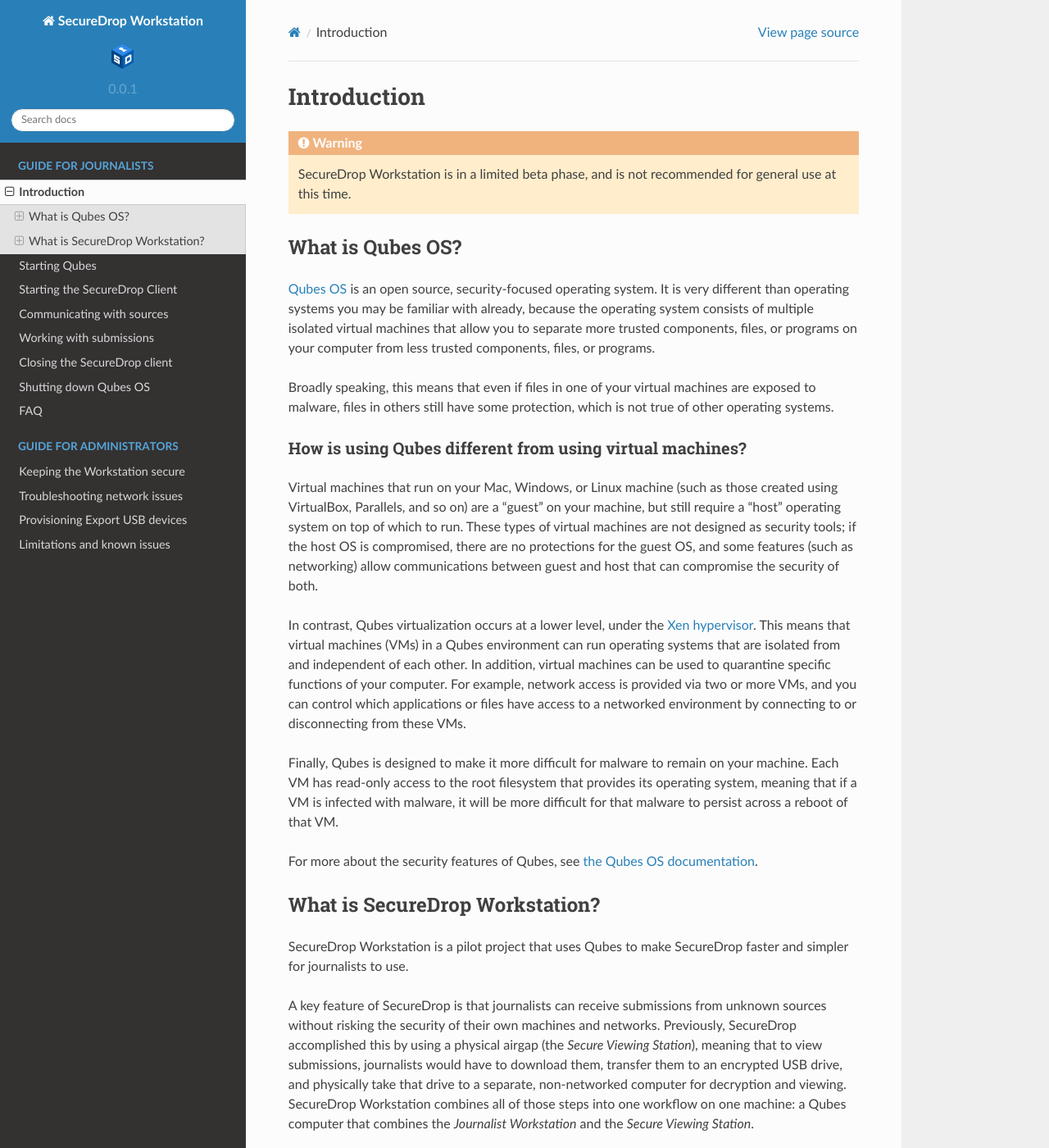
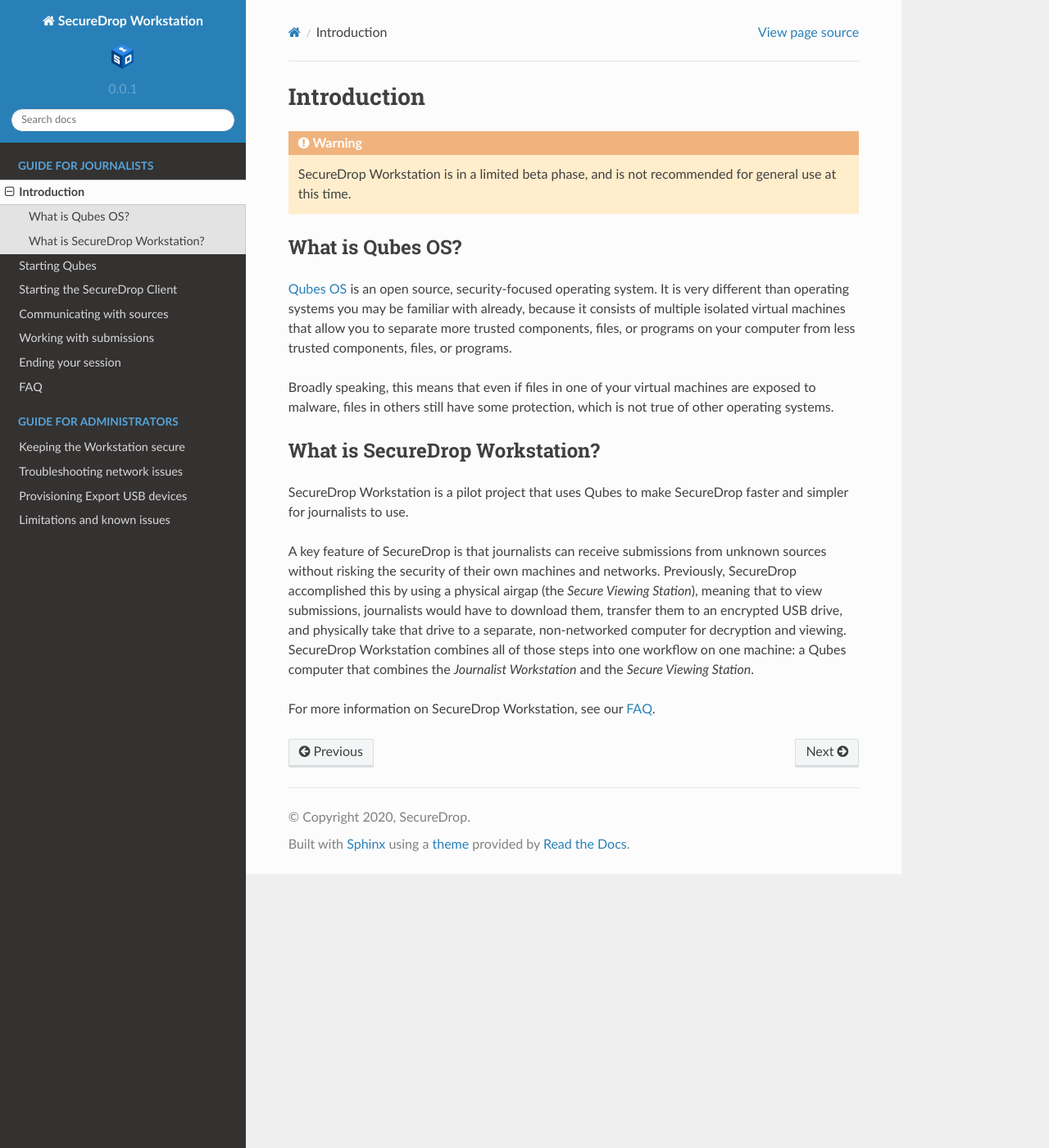
Before and after one commit to freedomofpress/securedrop-workstation-docs, a Sphinx documentation site: the page built from docs/journalist/introduction.rst, in a window 1280 px wide and 1400 px high. Shown: the whole window at 82% size. Built offline with Sphinx 7.4.7 and the Read the Docs theme 2.0.0, drawn with Linux system fonts in a browser that asks for light colours; some of the changed text lies outside the part shown.

Commit message:
Combine closing_client and stopping_qubes into one doc, incorporate feedback.

```diff
--- a/docs/index.rst
+++ b/docs/index.rst
@@ -21,8 +21,7 @@
    journalist/starting_client
    journalist/sources
    journalist/submissions
-   journalist/closing_client
-   journalist/stopping_qubes
+   journalist/ending_session
    journalist/faq
 
 
--- a/docs/journalist/introduction.rst
+++ b/docs/journalist/introduction.rst
@@ -8,7 +8,7 @@
 
 `Qubes OS`_ is an open source, security-focused
 operating system. It is very different than operating systems you may be
-familiar with already, because the operating system consists of multiple
+familiar with already, because it consists of multiple
 isolated virtual machines that allow you to separate more
 trusted components, files, or programs on your computer from less trusted
 components, files, or programs.
@@ -18,38 +18,6 @@
 not true of other operating systems.
 
 .. _`Qubes OS`: https://www.qubes-os.org
-
-How is using Qubes different from using virtual machines?
-~~~~~~~~~~~~~~~~~~~~~~~~~~~~~~~~~~~~~~~~~~~~~~~~~~~~~~~~~
-
-Virtual machines that run on your Mac, Windows, or Linux machine (such as those
-created using VirtualBox, Parallels, and so on) are a "guest" on your machine,
-but still require a "host" operating system on top of which to run. These types
-of virtual machines are not designed as security tools; if the host OS is
-compromised, there are no protections for the guest OS, and some features (such
-as networking) allow communications between guest and host that can compromise
-the security of both.
-
-In contrast, Qubes virtualization occurs at a lower level, under the `Xen
-hypervisor`_. This means that virtual machines (VMs) in a Qubes environment
-can run operating systems that are isolated from and independent of each
-other. In addition, virtual machines can be used to quarantine specific
-functions of your computer. For example, network access is provided via two or
-more VMs, and you can control which applications or files
-have access to a networked environment by connecting to or disconnecting from
-these VMs.
-
-Finally, Qubes is designed to make it more difficult for malware to remain on
-your machine. Each VM has read-only access to the root filesystem that
-provides its operating system, meaning that if a VM is infected
-with malware, it will be more difficult for that malware to persist across a
-reboot of that VM.
-
-For more about the security features of Qubes, see
-`the Qubes OS documentation`_.
-
-.. _`Xen hypervisor`: https://wiki.xen.org/wiki/Xen_Project_Software_Overview
-.. _`the Qubes OS documentation`: https://www.qubes-os.org/faq/#general--security
 
 What is SecureDrop Workstation?
 -------------------------------
@@ -67,23 +35,4 @@
 into one workflow on one machine: a Qubes computer that
 combines the *Journalist Workstation* and the *Secure Viewing Station*.
 
-How does it work?
-~~~~~~~~~~~~~~~~~
-
-SecureDrop Workstation contains several different carefully-configured qubes,
-so that everything a journalist needs to use SecureDrop resides on one
-computer. Encryption and decryption happen with one click using a network-
-isolated qube that holds the SecureDrop Submission Key. Submissions can be
-viewed securely on the same machine thanks to a `feature of Qubes`_ that
-creates temporary containers in which to view untrusted content without
-exposing the rest of your system to that content.
-
-As a journalist, you will log into the SecureDrop application with the
-same credentials you previously used to log into the Journalist Interface. You
-will then be able to view, reply to, and download submissions---all on the same
-device. This means that you no longer need to use Tails USBs, a Transfer
-Device, or a physical airgap to access SecureDrop.
-
-.. | securedrop_workstation_workflow |
-
-.. _`feature of Qubes`: https://www.qubes-os.org/doc/disposablevm/
+For more information on SecureDrop Workstation, see our :doc:`faq`.
```
Also changed, not shown: docs/journalist/closing_client.rst (deleted, +0 -8 lines), docs/journalist/ending_session.rst (added, +13 -0 lines), docs/journalist/faq.rst (+54 -0 lines), docs/journalist/starting_client.rst (+10 -9 lines), docs/journalist/stopping_qubes.rst (deleted, +0 -15 lines), docs/journalist/submissions.rst (+6 -6 lines).
